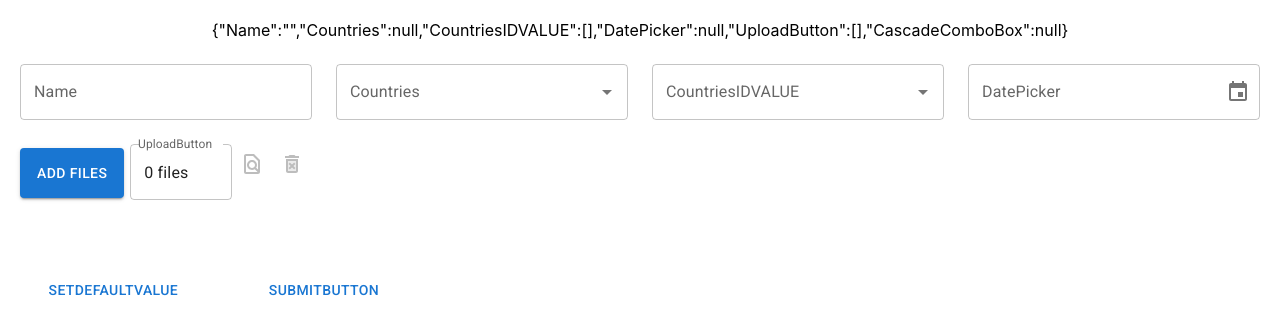
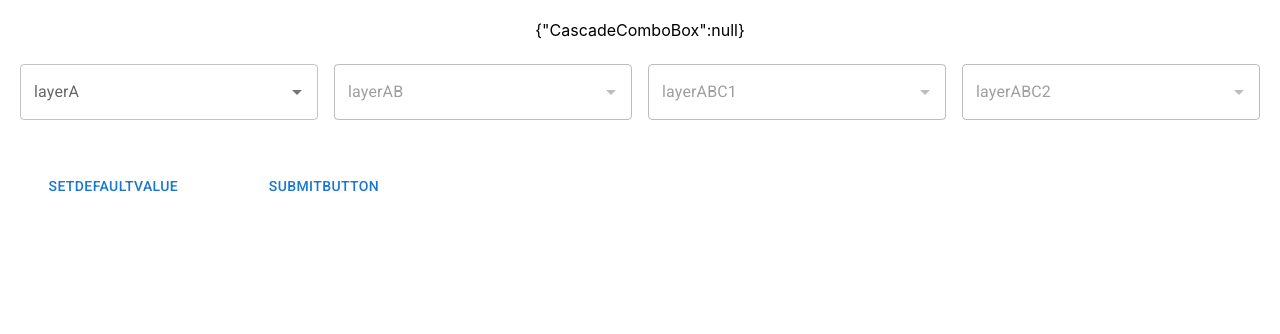
Before and after one commit to ATGroupFreelance/ATMaterialForm, a React (Create React App) app: page / in a window 1280 px wide. Shown: the top 334 px of the page. Built offline with nearby package versions, Linux system fonts and the light colour scheme.

Commit message:
Lots of fixes, added a cascadeComboBox component

```diff
--- a/src/App.js
+++ b/src/App.js
@@ -16,6 +16,7 @@ function App() {
       formDataKeyValue: formDataKeyValue,
     }
 
+    console.log('mFormData.current', mFormData.current)
     setFormDataForView(formDataKeyValue)
   }
 
@@ -27,14 +28,39 @@ function App() {
     }, 300)
   }
 
-  const onSubmitClick = (event, { formData, startLoading, stopLoading }) => {
+  //formData and formDataKeyValue is only filled if validation is used, this is to improve performance
+  const onSubmitClick = (event, { formData, formDataKeyValue, startLoading, stopLoading }) => {
     startLoading()
 
     setTimeout(() => {
-      console.log('Submitting...', formData)
+      console.log('Submitting...', formData, formDataKeyValue)
       stopLoading()
     }, 1000)
   }
+
+  const cascadeDesign = [
+    {
+      id: 'layerA',
+      data: ServiceManager.getData_layerA,
+      children: [
+        {
+          id: 'layerAB',
+          data: ServiceManager.getData_layerAB,
+          children: [
+            {
+              id: 'layerABC1',
+              data: ServiceManager.getData_layerABC1,
+            },
+            {
+              id: 'layerABC2',
+              data: ServiceManager.getData_layerABC2,
+              multiple: true,
+            }
+          ]
+        },
+      ]
+    }
+  ]
 
   return (
     <div className='App'>
@@ -44,12 +70,12 @@ function App() {
         </Grid>
         <ATForm onChange={onFormChange} ref={formRef} serviceManager={ServiceManager} >
           {[
-            formBuilder.createTextBox({ id: 'Name', validation: { required: true, type: 'string', minLength: 1 } }),
-            formBuilder.createComboBox({ id: 'Countries', options: [{ label: 'UK', value: 1 }, { label: 'US', value: 2 }], validation: { required: true, type: 'object' } }),
-            formBuilder.createMultiComboBox({ id: 'CountriesIDVALUE', options: [{ label: 'UK', value: 1 }, { label: 'US', value: 2 }], validation: { required: true, type: 'array', minItems: 1 } }),
-            formBuilder.createDatePicker({ id: 'DatePicker' }),
-            formBuilder.createUploadButton({ id: 'UploadButton' }),
-            formBuilder.createCascadeComboBox({ id: 'CascadeComboBox' }),
+            // formBuilder.createTextBox({ id: 'Name', validation: { required: true, type: 'string', minLength: 1 } }),
+            // formBuilder.createComboBox({ id: 'Countries', options: [{ Title: 'UK', ID: 1 }, { Title: 'US', ID: 2 }], validation: { required: true, type: 'object' } }),
+            // formBuilder.createMultiComboBox({ id: 'CountriesIDVALUE', options: [{ Title: 'UK', ID: 1 }, { Title: 'US', ID: 2 }], validation: { required: true, type: 'array', minItems: 1 } }),
+            // formBuilder.createDatePicker({ id: 'DatePicker' }),
+            // formBuilder.createUploadButton({ id: 'UploadButton' }),
+            formBuilder.createCascadeComboBox({ id: 'CascadeComboBox', design: cascadeDesign }),
             formBuilder.createGrid({
               id: 'grid01',
               md: 12,
--- a/src/lib/component/ATForm/FormBuilder/FormBuilder.js
+++ b/src/lib/component/ATForm/FormBuilder/FormBuilder.js
@@ -65,19 +65,24 @@ export const createUploadButton = ({ id, md = 3, ...restProps }) => {
     })
 }
 
-export const createCascadeComboBox = ({ id, ...restProps }) => {
+export const createCascadeComboBox = ({ id, md = 12, ...restProps }) => {
     return create({
         id,
         type: 'CascadeComboBox',
+        md: md,
+        gridContainer: true,
+        gridSpacing: 2,
         ...restProps,
     })
 }
 
-export const createGrid = ({ id, ...restProps }) => {
+export const createGrid = ({ id, container, spacing, ...restProps }) => {
     return create({
         id,
         type: 'Grid',
         skipRender: true,
+        gridSpacing: container,
+        gridContainer: container,
         ...restProps,
     })
 }
--- a/src/lib/component/ATForm/FormUtils/FormUtils.js
+++ b/src/lib/component/ATForm/FormUtils/FormUtils.js
@@ -13,16 +13,23 @@ export const convertToKeyValue = (formData) => {
 }
 
 export const getFlexGrid = (props) => {
-    const { xs, md, lg, xl } = (props || {})
+    const { xs, md, lg, xl, gridContainer = false, gridSpacing = 0 } = (props || {})
     const newXS = xs === undefined ? 12 : xs
     const newMD = md
     const newLG = lg
     const newXL = xl
 
-    return {
+    const result = {
         xs: newXS,
         md: newMD,
         lg: newLG,
         xl: newXL,
     }
+
+    if (gridContainer)
+        result.container = gridContainer
+    if (gridContainer && gridSpacing)
+        result.spacing = gridSpacing
+
+    return result
 }
--- a/src/lib/component/ATForm/UI/Button/Button.js
+++ b/src/lib/component/ATForm/UI/Button/Button.js
@@ -10,7 +10,7 @@ const Button = ({ _formProps_, onClick, loading = false, color = 'primary', labe
             onClick(event, { startLoading: () => setInternalLoading(true), stopLoading: () => setInternalLoading(false) })
     }
 
-    return <MUIButton disabled={internalLoading || disabled} onClick={internalOnClick} color={color} {...restProps}>{label}{children}</MUIButton>
+    return <MUIButton fullWidth={true} disabled={internalLoading || disabled} onClick={internalOnClick} color={color} {...restProps}>{label}{children}</MUIButton>
 }
 
 export default Button;
--- /dev/null
+++ b/src/lib/component/ATForm/UI/CascadeComboBox/BaseComboBox/BaseComboBox.js
@@ -0,0 +1,56 @@
+import React, { useEffect, useState } from 'react';
+
+import ComboBox from '../../ComboBox/ComboBox';
+import { Grid } from "@mui/material";
+
+const BaseComboBox = ({ id, value, parentID, data, multiple, xs, md, lg, xl, ...restProps }) => {
+    const [options, setOptions] = useState(null)
+
+    //Handle root elements
+    useEffect(() => {
+        if (parentID === null) {
+            data()
+                .then(res => {
+                    setOptions(res)
+                })
+                .catch(error => {
+                    setOptions([])
+                })
+        }
+        // eslint-disable-next-line
+    }, [])
+
+    useEffect(() => {
+        if (parentID && value && value[parentID]) {
+            const keyValue = {}
+            for (let key in value) {
+                if (Array.isArray(value[key]))
+                    keyValue[key] = value[key].map(item => item.ID)
+                else
+                    keyValue[key] = value[key] ? value[key].ID : null
+            }
+
+            data(keyValue)
+                .then(res => {
+                    setOptions(res)
+                })
+                .catch(error => {
+                    setOptions([])
+                })
+        }
+        // eslint-disable-next-line
+    }, [value])
+
+    const disabled = parentID ? (value ? !value[parentID] : true) : false
+    let newValue = value ? value[id] : undefined
+    if (!newValue)
+        newValue = multiple ? [] : null
+
+    return <Grid item xs={12} md={md || 3} lg={lg} xl={xl}>
+        {
+            <ComboBox options={options} value={newValue} disabled={disabled || !options} multiple={multiple} {...restProps} />
+        }
+    </Grid>
+}
+
+export default BaseComboBox;
--- a/src/lib/component/ATForm/UI/CascadeComboBox/CascadeComboBox.js
+++ b/src/lib/component/ATForm/UI/CascadeComboBox/CascadeComboBox.js
@@ -1,24 +1,47 @@
 import React from 'react';
 
-import Autocomplete from '@mui/material/Autocomplete';
-import TextField from '@mui/material/TextField';
+import BaseComboBox from './BaseComboBox/BaseComboBox';
 
-const CascadeComboBox = ({ _formProps_, label, options, onChange, autoComplete = 'disabled', error, helperText, ...restProps }) => {
+const CascadeComboBox = ({ _formProps_, label, design, onChange, value, autoComplete = 'disabled', error, helperText, ...restProps }) => {
+    const onInternalChange = (id, event) => {
+        const newValue = {
+            ...(value || {}),
+            [id]: event.target.value,
+        }
 
-    const onInternalChange = (event, newValue) => {
-        if (onChange)
-            onChange({ target: { value: newValue } })
+        onChange({ target: { value: newValue } })
     }
 
-    return <Autocomplete
-        disablePortal
-        fullWidth={true}
-        options={options || []}
-        onChange={onInternalChange}
-        isOptionEqualToValue={(option, value) => option.value === value.value}
-        renderInput={(params) => <TextField {...params} error={error} helperText={helperText} label={label} inputProps={{ ...params.inputProps, autoComplete: autoComplete }} />}
-        {...restProps}
-    />
+    const getRenderableComboBoxFlatList = (designLayer, parentID = null) => {
+        const result = []
+
+        designLayer.forEach(({ id, children, ...restItem }) => {
+            result.push({
+                id: id,
+                ...restItem,
+                value: value,
+                parentID: parentID,
+                onChange: (event) => onInternalChange(id, event)
+            })
+
+            if (children) {
+                const childrenResult = getRenderableComboBoxFlatList(children, id)
+                childrenResult.forEach(cItem => result.push(cItem))
+            }
+        })
+
+        return result
+    }
+
+    const elementList = getRenderableComboBoxFlatList(design)
+
+    return <React.Fragment>
+        {
+            elementList.map(item => {
+                return <BaseComboBox key={item.id} label={item.label || item.id}  {...item} />
+            })
+        }
+    </React.Fragment>
 }
 
 export default CascadeComboBox;
--- a/src/lib/component/ATForm/UI/ComboBox/ComboBox.js
+++ b/src/lib/component/ATForm/UI/ComboBox/ComboBox.js
@@ -12,7 +12,6 @@ import TextField from '@mui/material/TextField';
 //['uk', 'us']
 //[{label: 'uk'}, {label: 'us'}]
 const ComboBox = ({ _formProps_, label, options, onChange, autoComplete = 'disabled', error, helperText, ...restProps }) => {
-
     const onInternalChange = (event, newValue) => {
         if (onChange)
             onChange({ target: { value: newValue } })
@@ -23,7 +22,8 @@ const ComboBox = ({ _formProps_, label, options, onChange, autoComplete = 'disab
         fullWidth={true}
         options={options || []}
         onChange={onInternalChange}
-        isOptionEqualToValue={(option, value) => option.value === value.value}
+        getOptionLabel={(option) => option.Title}
+        isOptionEqualToValue={(option, value) => option.ID === value.ID}
         renderInput={(params) => <TextField {...params} error={error} helperText={helperText} label={label} inputProps={{ ...params.inputProps, autoComplete: autoComplete }} />}
         {...restProps}
     />
--- a/src/lib/component/ATForm/UIBuilder/ControlledUIBuilder/ControlledUIBuilder.js
+++ b/src/lib/component/ATForm/UIBuilder/ControlledUIBuilder/ControlledUIBuilder.js
@@ -5,6 +5,7 @@ const ComboBox = React.lazy(() => import('../../UI/ComboBox/ComboBox'));
 const MultiComboBox = React.lazy(() => import('../../UI/MultiComboBox/MultiComboBox'));
 const DatePicker = React.lazy(() => import('../../UI/DatePicker/DatePicker'));
 const UploadButton = React.lazy(() => import('../../UI/UploadButton/UploadButton'));
+const CascadeComboBox = React.lazy(() => import('../../UI/CascadeComboBox/CascadeComboBox'));
 
 const getInitialValue = (typeInfo, defaultValue) => {
     const { initialValue, isNullValueValid } = typeInfo
@@ -75,6 +76,7 @@ const ControlledUIBuilder = ({ _formProps_, _typeInfo_, id, type, value, default
         {type === 'MultiComboBox' && <MultiComboBox {...commonProps} />}
         {type === 'DatePicker' && <DatePicker {...commonProps} />}
         {type === 'UploadButton' && <UploadButton {...commonProps} />}
+        {type === 'CascadeComboBox' && <CascadeComboBox {...commonProps} />}
     </Suspense>
 }
 
--- a/src/lib/component/ATForm/UITypeUtils/UITypeUtils.js
+++ b/src/lib/component/ATForm/UITypeUtils/UITypeUtils.js
@@ -3,7 +3,6 @@ import moment from 'moment';
 export const getTypeInfo = (type) => {
     return types.find(item => item.type === type)
 }
-
 //Facts:
 //1- Because values are controlled, Initial value CAN NOT BE UNDEFINED
 //2- If initialValue is not inside an object it means the object is uncontrolled
@@ -37,5 +36,20 @@ export const types = [
     {
         type: 'CascadeComboBox',
         initialValue: null,
+        convertToKeyValue: (event) => {
+            if (!event.target.value)
+                return event.target.value
+
+            const result = {}
+
+            for (let key in event.target.value) {
+                if (Array.isArray(event.target.value[key]))
+                    result[key] = event.target.value[key].map(item => item.ID)
+                else
+                    result[key] = event.target.value[key] ? event.target.value[key].ID : null
+            }
+
+            return result
+        }
     }
 ]
--- a/src/serviceManager/serviceManager.js
+++ b/src/serviceManager/serviceManager.js
@@ -17,8 +17,71 @@ class ServiceManager {
 
     getFile = (id) => {
         return {
+        }
+    }
 
-        }
+    getData_layerA = () => {
+        return new Promise((resolve) => {
+            setTimeout(() => {
+                resolve([
+                    {
+                        ID: 'A1_1',
+                        Title: 'A1_1',
+                    },
+                    {
+                        ID: 'A1_2',
+                        Title: 'A1_2',
+                    }
+                ])
+            })
+        })
+    }
+
+    getData_layerAB = ({ layerA }) => {
+        return new Promise((resolve) => {
+            setTimeout(() => {
+                resolve([
+                    {
+                        ID: `${layerA}_AB1_1`,
+                        Title: `${layerA}_AB1_1`,
+                    },
+                    {
+                        ID: `${layerA}_AB1_2`,
+                        Title: `${layerA}_AB1_2`,
+                    }
+                ])
+            })
+        })
+    }
+
+    getData_layerABC1 = ({ layerA, layerAB }) => {
+        return new Promise((resolve) => {
+            setTimeout(() => {
+                resolve([
+                    {
+                        ID: `${layerA}_${layerAB}_ABC1`,
+                        Title: `${layerA}_${layerAB}_ABC1`,
+                    }
+                ])
+            })
+        })
+    }
+
+    getData_layerABC2 = ({ layerA, layerAB }) => {
+        return new Promise((resolve) => {
+            setTimeout(() => {
+                resolve([
+                    {
+                        ID: `${layerA}_${layerAB}_ABC2_1`,
+                        Title: `${layerA}_${layerAB}_ABC2_1`,
+                    },
+                    {
+                        ID: `${layerA}_${layerAB}_ABC2_2`,
+                        Title: `${layerA}_${layerAB}_ABC2_2`,
+                    }
+                ])
+            })
+        })
     }
 }
 
```
Also changed, not shown: src/lib/component/ATForm/ATForm.js.
